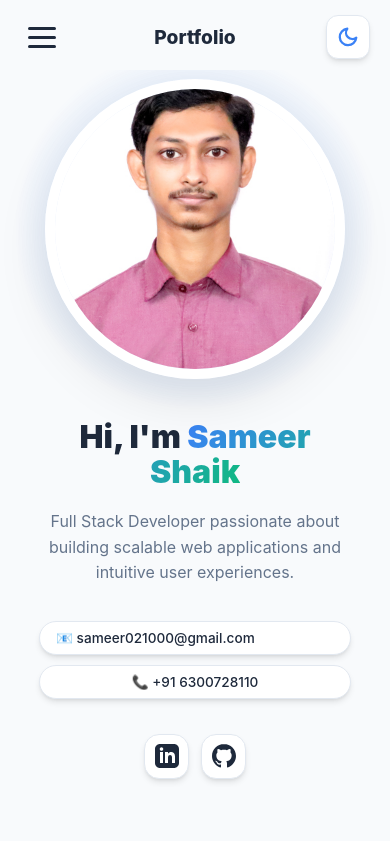
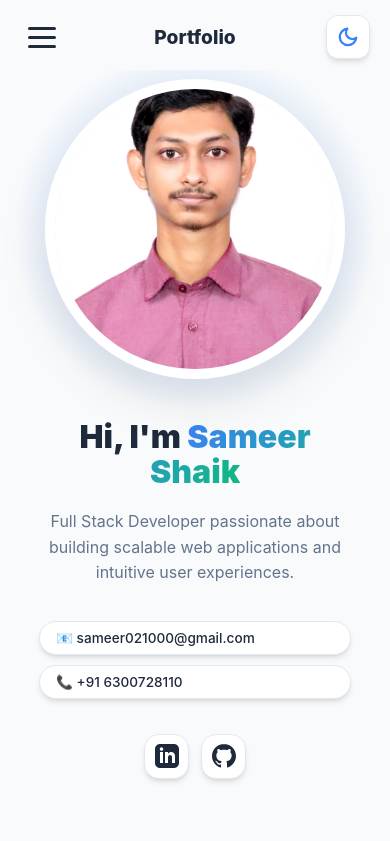
Before and after one commit to sameer021000/Portfolio, a React (Create React App) app in the folder frontend/: page / in a window 390 px wide. Shown: the top 841 px of the page. Built offline with nearby package versions, Linux system fonts and the light colour scheme.

Commit message:
hover and click animation to phone number  box

```diff
--- a/frontend/src/CSS/MainScreenCSS.css
+++ b/frontend/src/CSS/MainScreenCSS.css
@@ -389,7 +389,7 @@
 }
 
 /* Fix anchor styling for Gmail box */
-#mail-id {
+#mail-id, #phone-number {
   text-decoration: none;
   color: inherit;
   display: inline-flex;
--- a/frontend/src/Folders/MainScreen.jsx
+++ b/frontend/src/Folders/MainScreen.jsx
@@ -390,9 +390,9 @@ const MainScreen = ({ theme, toggleTheme }) => {
               <a className="contact-item" id="mail-id" href={`mailto:${portfolioData.email}`}>
                 📧 {portfolioData.email}
               </a>
-              <span className="contact-item" id="phone-number">
+              <a className="contact-item" id="phone-number" href={`tel:${portfolioData.phone}`}>
                 📞 {portfolioData.phone}
-              </span>
+              </a>
             </div>
             <div className="social-links animate-up delay-3">
               <a href={portfolioData.linkedin} className="social-btn linkedin-btn" id="linkedin-link" title="LinkedIn">
```
